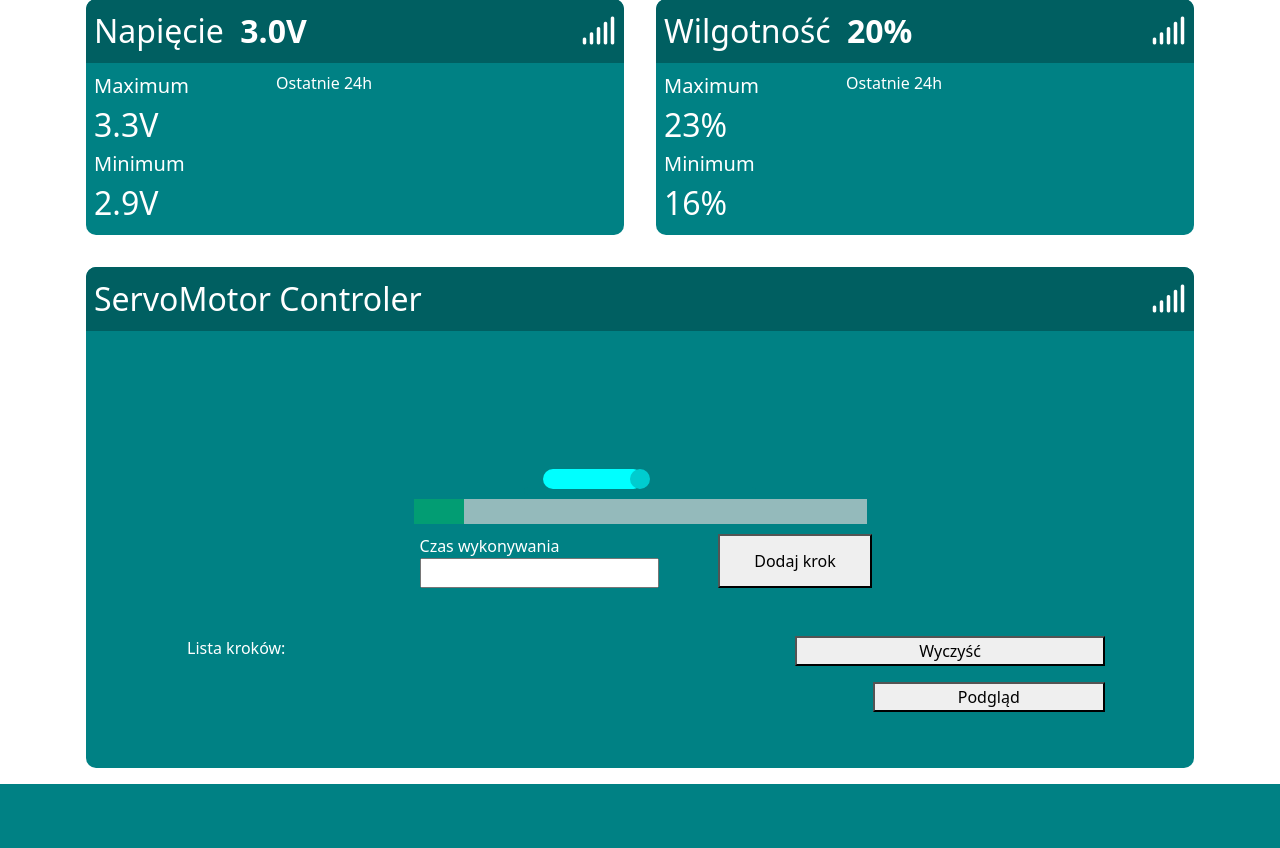
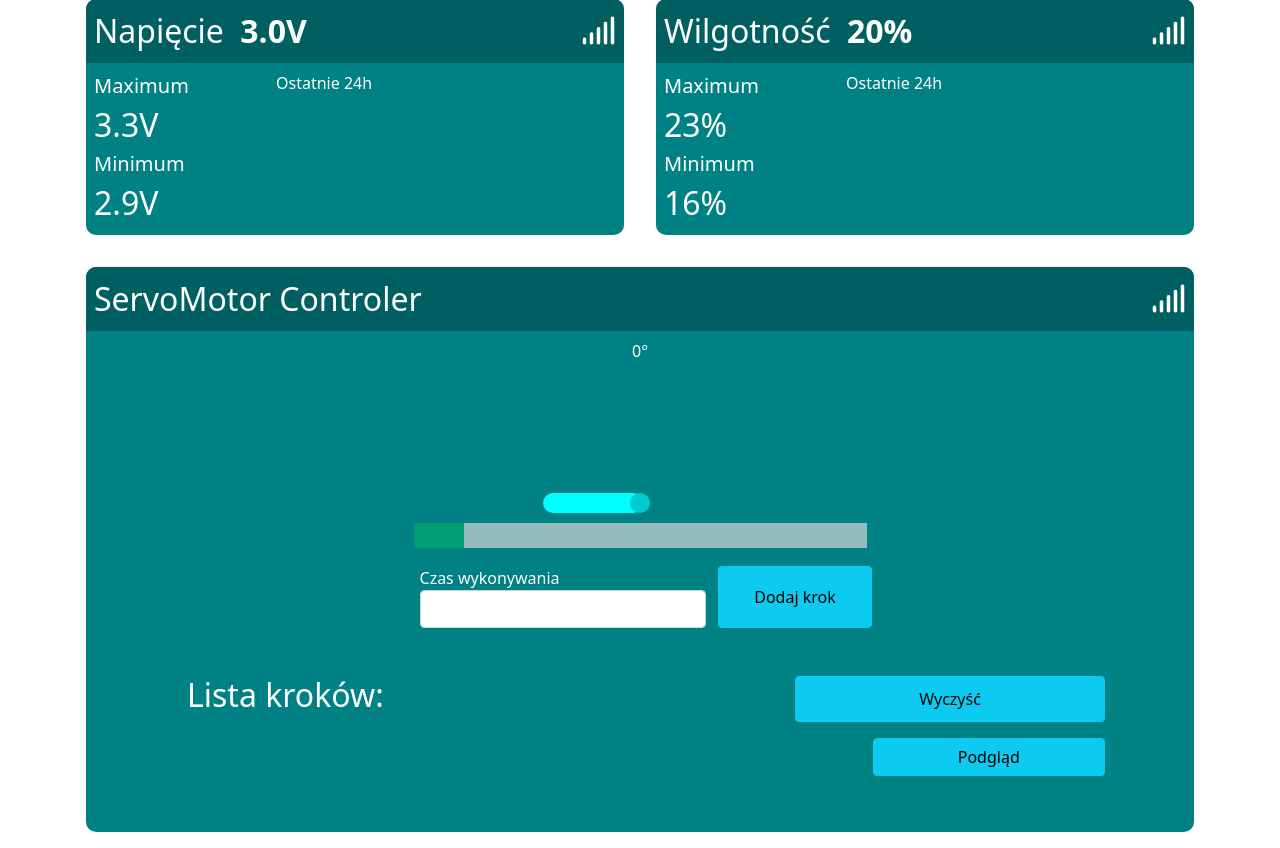
Before and after one commit to Bezio1292/arduino, a PHP site: page / in a window 1280 px wide. Shown: the part 335-1183 px from the top of the page. Before the commit the page ends 1119 px from the top, so only its background shows below. Run offline with PHP 8.4, Linux system fonts and the light colour scheme; some libraries are stand-ins or nearby versions.

Commit message:
Updates servomotor section.

```diff
--- a/website/index.php
+++ b/website/index.php
@@ -94,6 +94,9 @@
                     <div class="row p-2 justify-content-center mb-5">
                         <div class="col-10 ">
                             <div class="row justify-content-center">
+                                    <span id="stepDegree" class="col-12 text-center">0°</span>
+                            </div>
+                            <div class="row justify-content-center">
                                 <div id="servomotor-container" class="col-12 col-md-5 ">
                                     <div id="servomotor"></div>
                                 </div>
@@ -103,22 +106,24 @@
                                     <input type="range" min="0" max="180" value="0" class="slider" id="servomotorSlider">
                                 </div>
                             </div>
-                            <div class="row justify-content-center">
+                            <div class="row justify-content-center mt-2">
                                 <span class="col-8 col-md-4">
-                                    Czas wykonywania <input id="durationInput" type="number" />
+                                    Czas wykonywania <input id="durationInput" type="number" class="form-control" />
                                 </span>
-                                <button id="addStepBtn" class="col-3 col-md-2 ">Dodaj krok</button>
+                                <button id="addStepBtn" class="col-3 col-md-2 btn btn-info">Dodaj krok</button>
                             </div>
                             <div class="row justify-content-between mt-5">
-                                <div class="col-4">Lista kroków:</div>
-                                <button id="clearStepsBtn" class="col-4">Wyczyść</button>
+                                <div class="col-4">
+                                    <h2>Lista kroków:</h2>
+                                </div>
+                                <button id="clearStepsBtn" class="col-4 btn btn-info">Wyczyść</button>
                             </div>
                             <div class="row justify-content-between">
                                 <ol id="stepsList">
                                 </ol>
                             </div>
                             <div class="row justify-content-end">
-                                <button class="col-3" id="previewStepsBtn">Podgląd</button>
+                                <button id="previewStepsBtn" class="col-3 btn btn-info">Podgląd</button>
                             </div>
                         </div>
 
```
